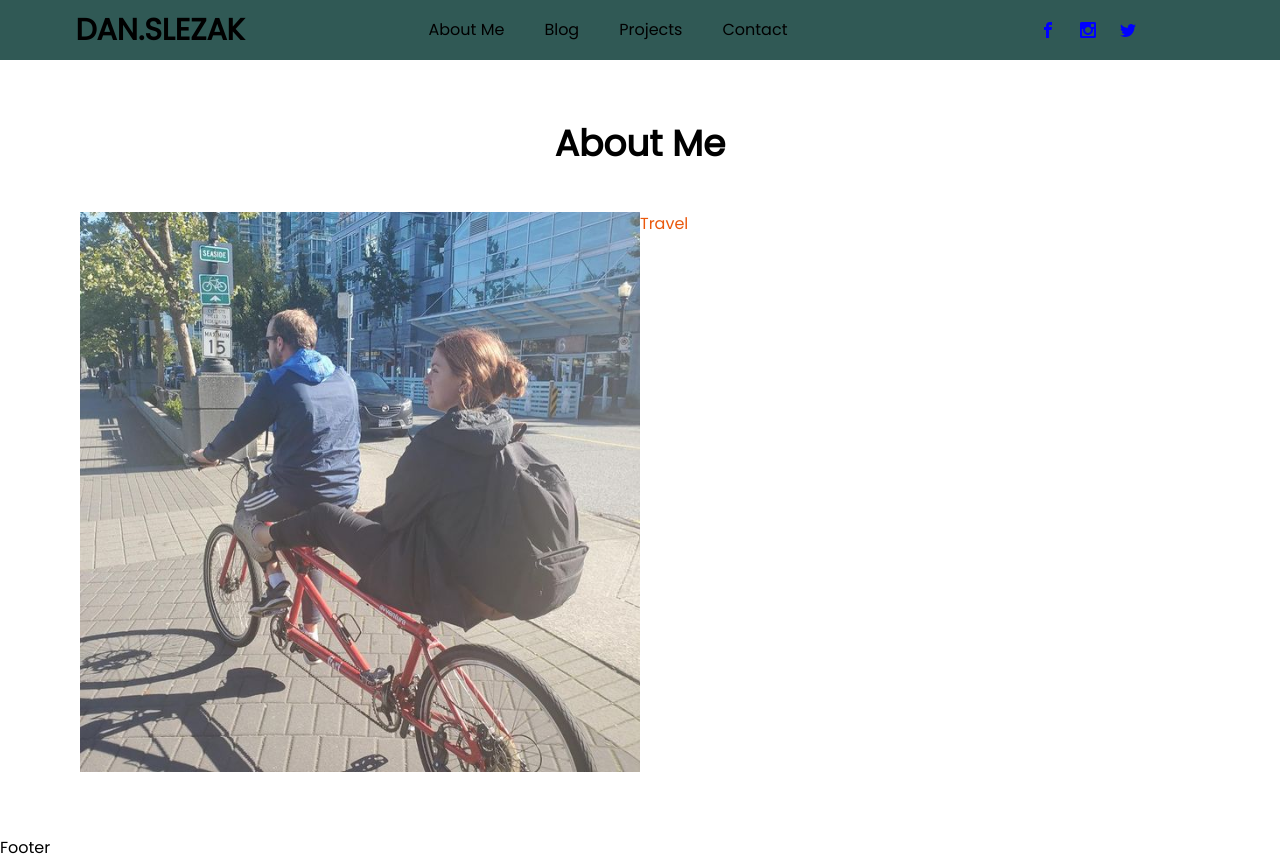
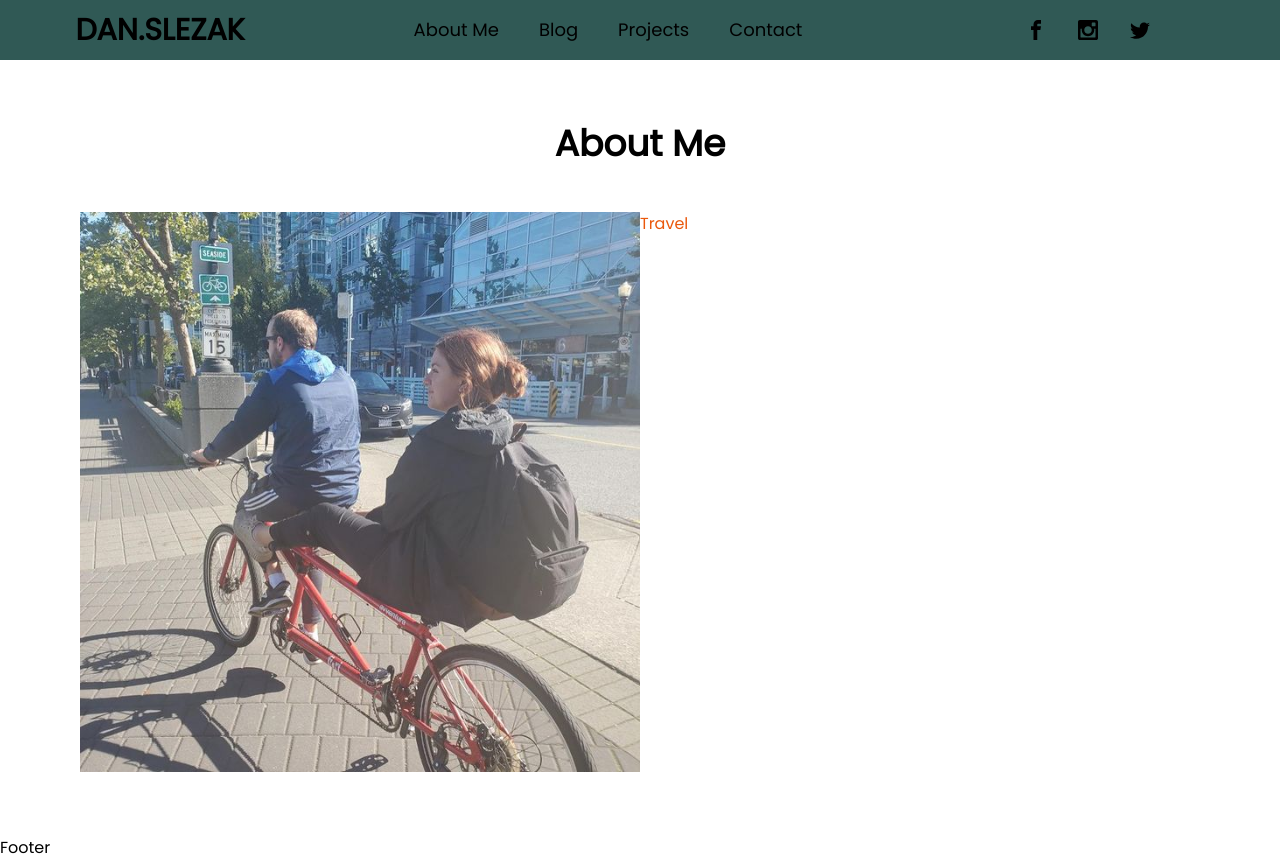
Before and after one commit to d-slezak/DanielSlezak, a Next.js app in the folder blog/: page / in a window 1280 px wide. Built offline with nearby package versions, Linux system fonts and the light colour scheme.

Commit message:
Add Link to navItems

```diff
--- a/blog/src/components/nav/Nav.js
+++ b/blog/src/components/nav/Nav.js
@@ -23,6 +23,24 @@ let navItems = [{
     },
 ]
 
+let socials = [
+    {
+        title: 'Facebook',
+        icon: ImFacebook,
+        link: '#'
+    },
+    {
+        title: 'Instagram',
+        icon: ImInstagram,
+        link: '#'
+    },
+    {
+        title: 'Twitter',
+        icon: ImTwitter,
+        link: '#'
+    },
+]
+
 export default function Nav() {
     return (
         <header className="bg-primary">
@@ -41,10 +59,10 @@ export default function Nav() {
                     ))}
                 </div>
                 <div className="w-96 order-3 flex justify-center">
-                    <div className="flex gap-6">
-                        <a><ImFacebook color="Blue"/></a>
-                        <a><ImInstagram color="Blue"/></a>
-                        <a><ImTwitter color="Blue"/></a>
+                    <div className="flex gap-8">
+                        {socials.map(social => (
+                            <Link href={social.link} className='text-black text-xl hover:text-primary-accent'><social.icon/></Link>
+                        ))}
                     </div>
                 </div>
             </div>
--- a/blog/src/components/nav/NavItem.js
+++ b/blog/src/components/nav/NavItem.js
@@ -1,7 +1,9 @@
-export default function NavItem({title}) {
+import Link from "next/link"
+
+export default function NavItem({title, link}) {
     return (
-        <div className=" hover:text-primary-accent hover:underline">
-            {title}
+        <div className="text-lg hover:text-primary-accent hover:underline">
+            <Link href={(link ? link : '/')}>{title}</Link>
         </div>
     )
 }
```
Lines whose indentation alone changed are shown as unchanged.
